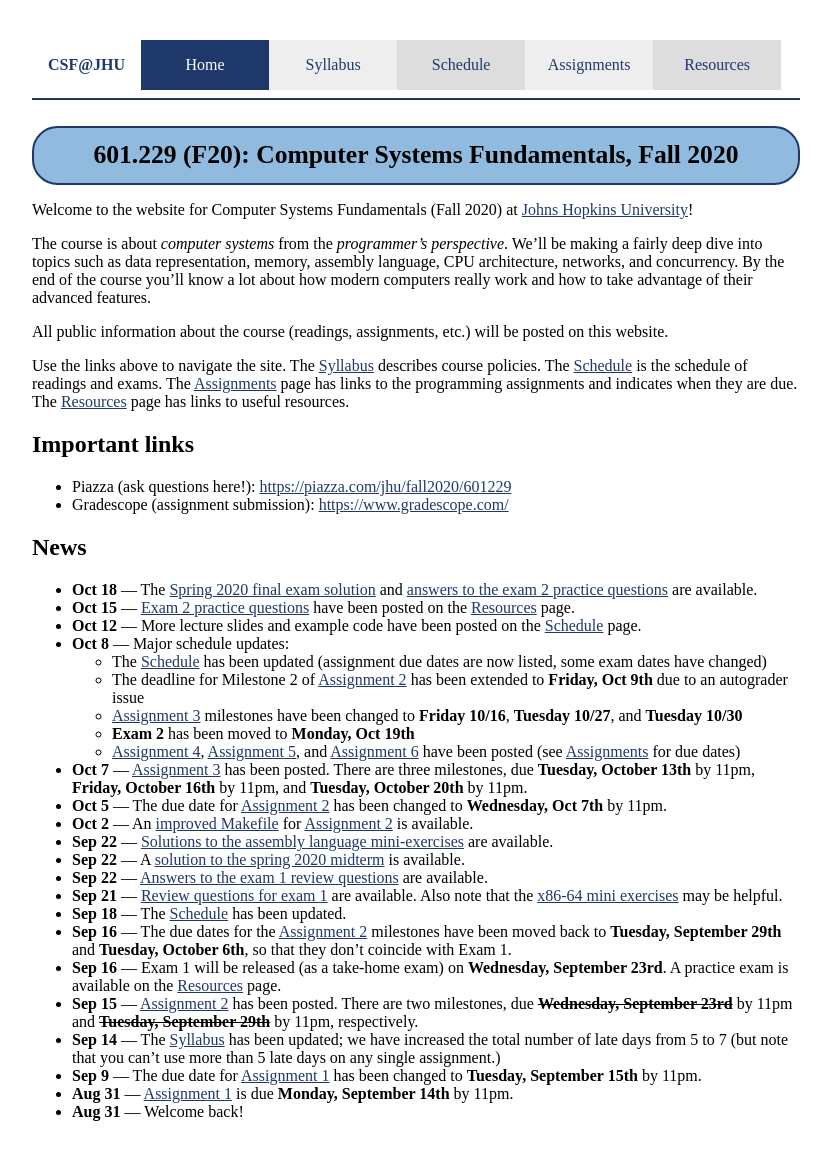
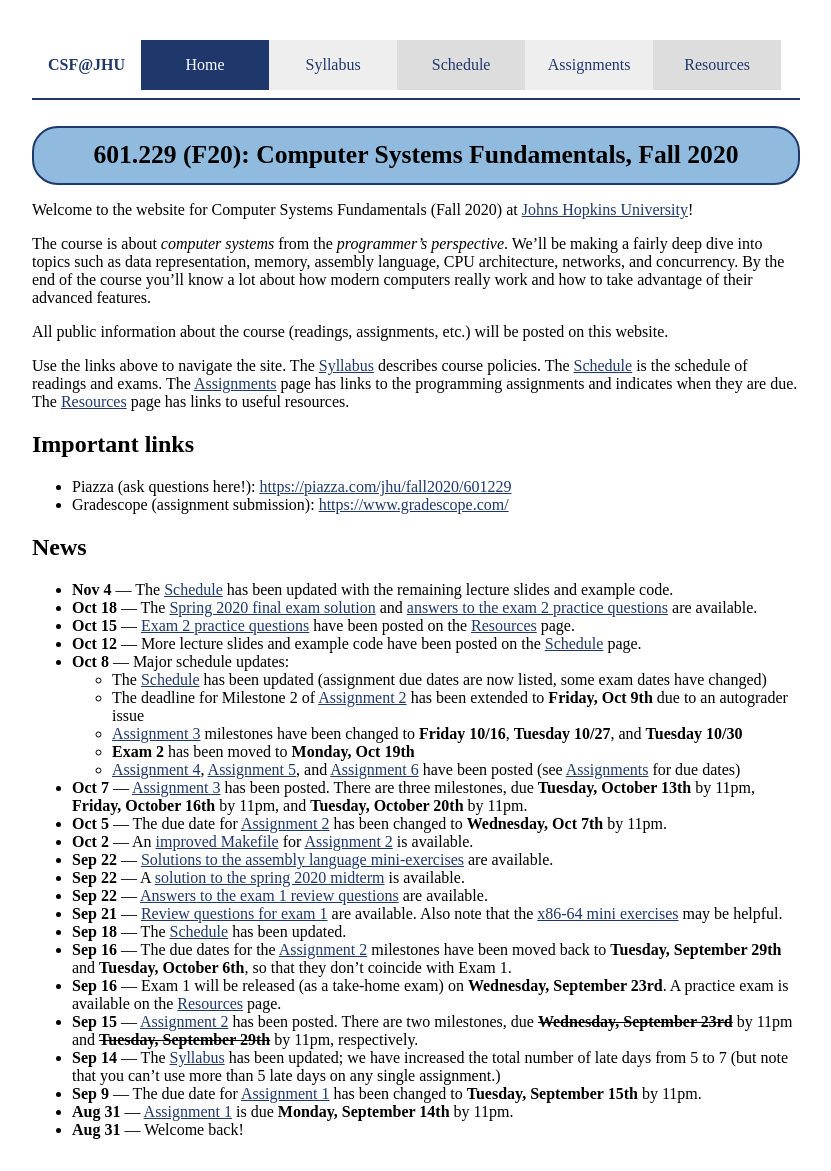
Before and after one commit to jhucsf/fall2020, a Jekyll site: the page built from index.md, in a window 1280 px wide. Shown: the whole page, without its empty margins (224-1055 px from the left). Built offline with Jekyll 4.4.1, drawn with Linux system fonts in a browser that asks for light colours.

Commit message:
schedule update

```diff
--- a/index.md
+++ b/index.md
@@ -19,6 +19,7 @@ Use the links above to navigate the site.  The [Syllabus](syllabus.html) describ
 
 ## News
 
+* **Nov 4** — The [Schedule](schedule.html) has been updated with the remaining lecture slides and example code.
 * **Oct 18** — The [Spring 2020 final exam solution](resources/final-spring2020-soln.pdf) and [answers to the exam 2 practice questions](resources/exam2review-solutions.html) are available.
 * **Oct 15** — [Exam 2 practice questions](resources/exam2review.html) have been posted on the [Resources](resources.html) page.
 * **Oct 12** — More lecture slides and example code have been posted on the [Schedule](schedule.html) page.
```
